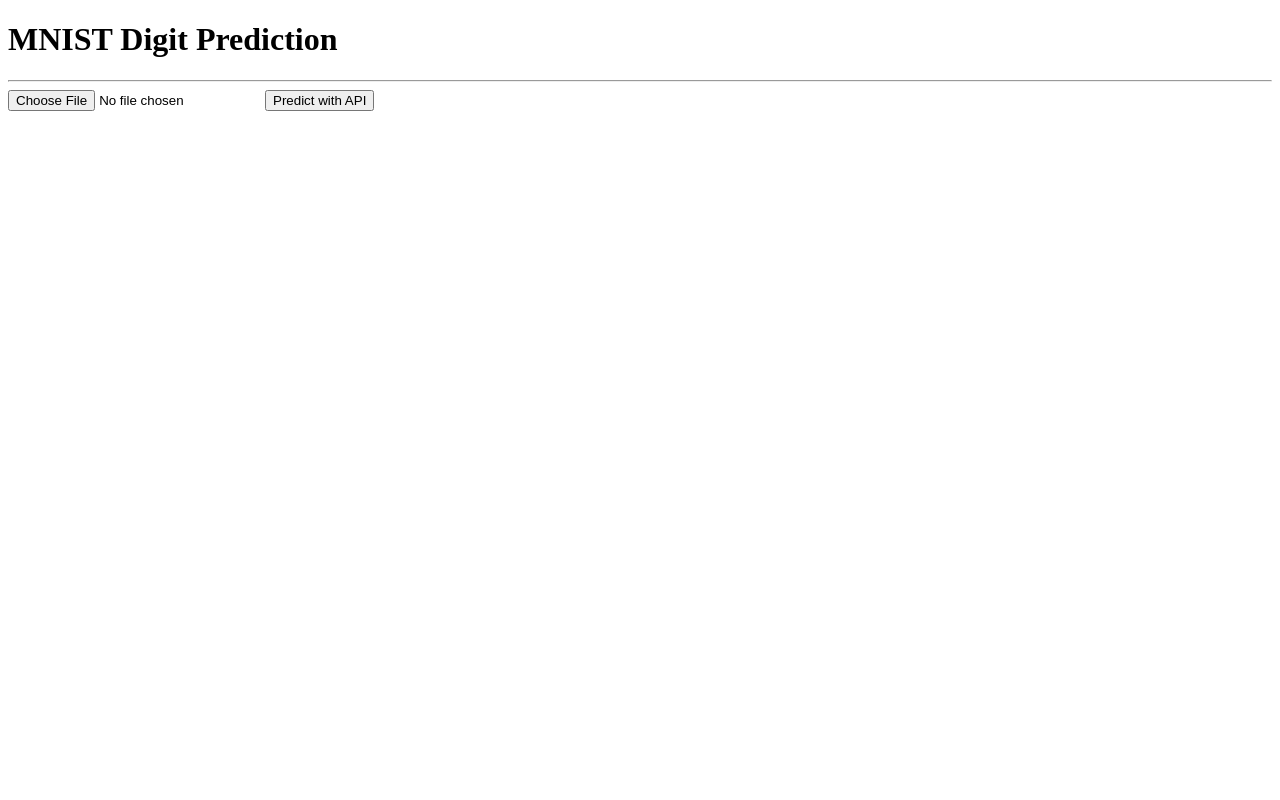
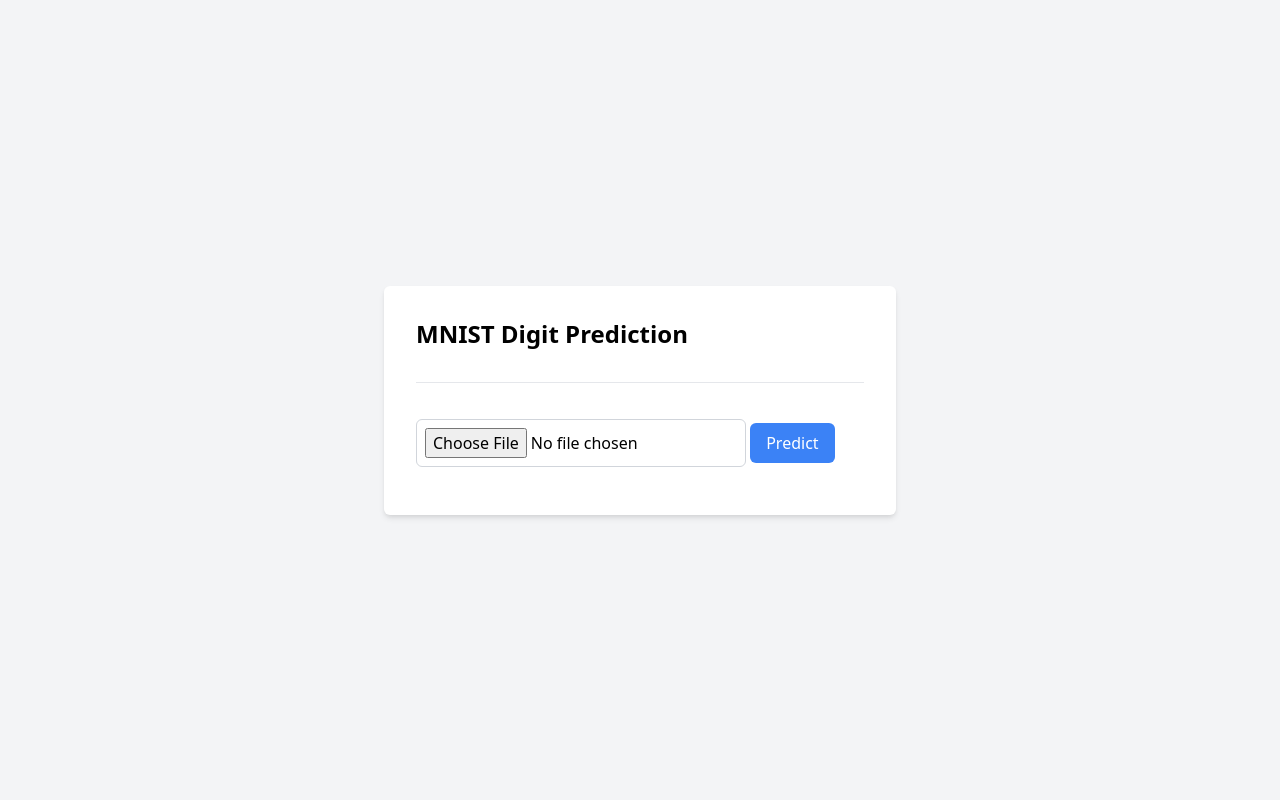
Before and after one commit to sumedhpatil675/digit-prediction-app, a Flask app: page / in a window 1280 px wide. Run offline with Flask 2, Linux system fonts and the light colour scheme.

Commit message:
added kubernates and improved ui

```diff
--- a/templates/index.html
+++ b/templates/index.html
@@ -6,16 +6,27 @@
     <meta charset="UTF-8">
     <meta name="viewport" content="width=device-width, initial-scale=1.0">
     <title>MNIST Prediction</title>
+    <link rel="stylesheet" href="https://cdn.jsdelivr.net/npm/tailwindcss@2.2.19/dist/tailwind.min.css">
 </head>
-<body>
-    <h1>MNIST Digit Prediction</h1>
+<body class="bg-gray-100 min-h-screen flex items-center justify-center">
+    <div class="w-full max-w-lg bg-white p-8 rounded-md shadow-md">
+        <h1 class="text-2xl font-bold mb-6">MNIST Digit Prediction</h1>
 
-    <hr>
+        <hr class="my-8">
 
-    <input type="file" id="apiFile" accept=".png, .jpg, .jpeg" required>
-    <button onclick="predictWithAPI()">Predict with API</button>
+        <input type="file" id="apiFile" accept=".png, .jpg, .jpeg" required
+               class="mt-1 p-2 border border-gray-300 rounded-md focus:outline-none focus:ring focus:border-blue-300">
+        <button onclick="predictWithAPI()"
+                class="mt-2 px-4 py-2 bg-blue-500 text-white rounded-md hover:bg-blue-600">Predict</button>
 
-    <p id="apiPrediction"></p>
+        <p id="apiPrediction" class="mt-4 text-lg font-semibold"></p>
+
+        <!-- Display Uploaded Image -->
+        <div id="uploadedImageContainer" class="mt-8 hidden">
+            <h2 class="text-xl font-semibold mb-4">Uploaded Image</h2>
+            <img id="uploadedImage" class="max-w-full rounded-md" alt="Uploaded Image">
+        </div>
+    </div>
 
     <script>
         function predictWithAPI() {
@@ -25,6 +36,11 @@
             if (file) {
                 var reader = new FileReader();
                 reader.onload = function (e) {
+                    // Display the uploaded image
+                    document.getElementById('uploadedImage').src = e.target.result;
+                    document.getElementById('uploadedImageContainer').classList.remove('hidden');
+
+                    // Make API request
                     var image = e.target.result.split(',')[1];  // Extract base64-encoded image
                     makeApiRequest(image);
                 };
```
Also changed, not shown: deployment.yaml (added, +19 -0 lines), service.yaml (added, +12 -0 lines), README.md.
